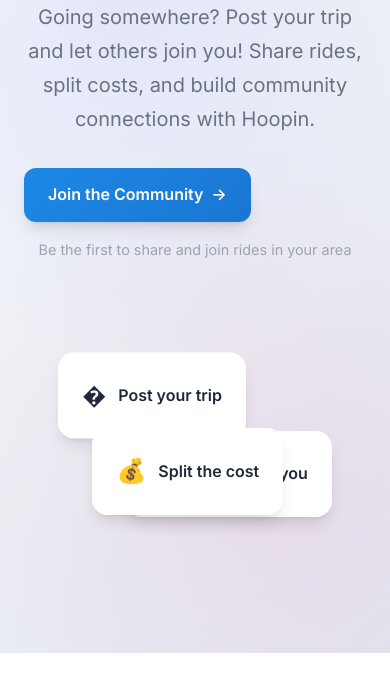
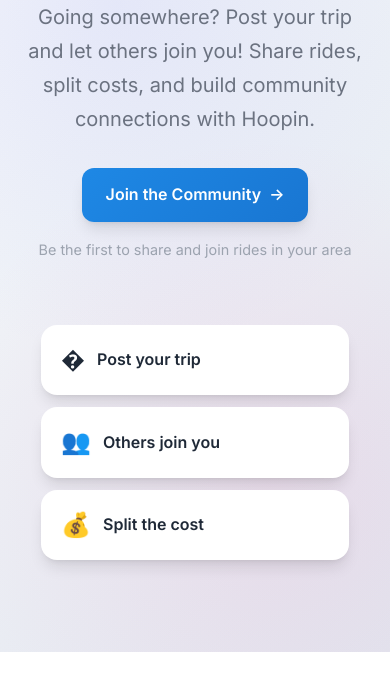
Before and after one commit to abhinav-37/Hoopin, a plain HTML site: page index.html in a window 390 px wide. Shown: the part 159-844 px from the top of the page. Drawn offline with Linux system fonts and the light colour scheme.

Commit message:
Updated design

```diff
--- a/styles.css
+++ b/styles.css
@@ -303,15 +303,16 @@
 
 /* Hero Visual */
 .hero-visual {
-    position: relative;
-    height: 400px;
     display: flex;
+    flex-direction: row;
+    flex-wrap: wrap;
+    justify-content: center;
     align-items: center;
-    justify-content: center;
+    gap: 1rem;
+    padding: 2rem 0;
 }
 
 .floating-card {
-    position: absolute;
     background: white;
     padding: 1.5rem;
     border-radius: 1rem;
@@ -319,25 +320,9 @@
     display: flex;
     align-items: center;
     gap: 0.75rem;
-    animation: float 6s ease-in-out infinite;
-}
-
-.card-1 {
-    top: 20%;
-    left: 10%;
-    animation-delay: 0s;
-}
-
-.card-2 {
-    top: 50%;
-    right: 10%;
-    animation-delay: 2s;
-}
-
-.card-3 {
-    bottom: 20%;
-    left: 20%;
-    animation-delay: 4s;
+    flex: 0 0 auto;
+    min-width: 180px;
+    max-width: 220px;
 }
 
 .card-icon {
@@ -347,11 +332,6 @@
 .card-text {
     font-weight: 600;
     color: var(--text-primary);
-}
-
-@keyframes float {
-    0%, 100% { transform: translateY(0px); }
-    50% { transform: translateY(-20px); }
 }
 
 /* Features Section */
@@ -419,6 +399,12 @@
     padding: 80px 0;
     background: linear-gradient(135deg, var(--primary-color), var(--primary-dark));
     color: white;
+}
+
+/* Dark theme signup section - artistic gradient */
+[data-theme="dark"] .signup {
+    background: linear-gradient(135deg, #1a1a2e 0%, #16213e 25%, #0f3460 75%, #533483 100%);
+    color: var(--text-primary);
 }
 
 .signup-content {
@@ -667,11 +653,18 @@
     opacity: 0.7;
 }
 
+
+
+
 /* Responsive Design */
 @media (max-width: 768px) {
     .nav-links {
         gap: 1rem;
     }
+
+
+        /* Center CTA content and button on mobile */
+        .hero-cta { align-items: center; }
 
     .nav-links a:not(.cta-button) {
         display: none;
@@ -694,9 +687,18 @@
         font-size: 2.5rem;
     }
 
+    /* Stack cards vertically on mobile */
     .hero-visual {
-        height: 300px;
+        flex-direction: column;
+        gap: 0.75rem;
     }
+
+    .floating-card {
+        width: 90%;
+        max-width: 320px;
+        padding: 1rem 1.25rem;
+    }
+
 
     .features-grid {
         grid-template-columns: 1fr;
@@ -759,6 +761,7 @@
     font-size: 1.75rem;
     font-weight: 800;
     background: linear-gradient(135deg, var(--primary-color), var(--secondary-color));
+    background-clip: text; /* standard prop for compatibility */
     -webkit-background-clip: text;
     -webkit-text-fill-color: transparent;
 }
```
